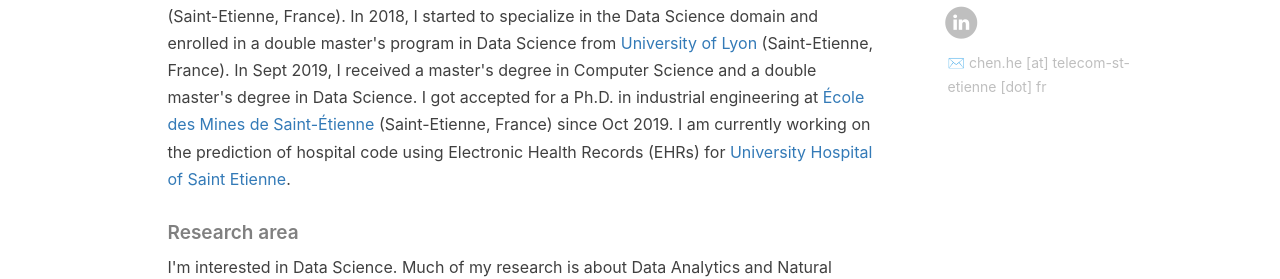
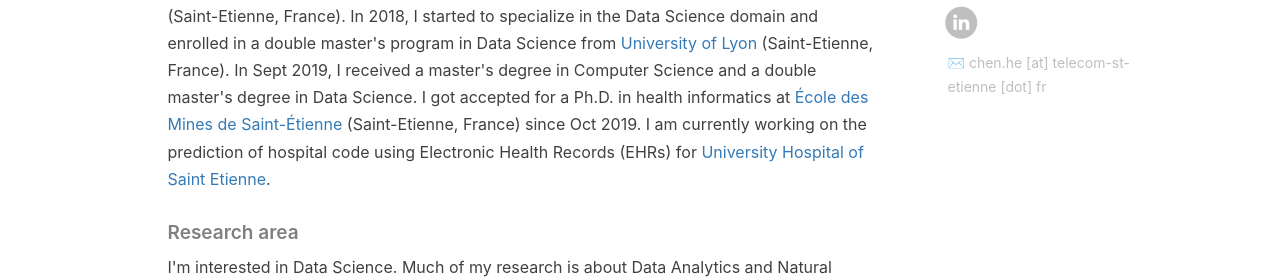
Before and after one commit to he-chen-95/he-chen-95.github.io, a Jekyll site: the page built from about.html, in a window 1280 px wide. Shown: the part 928-1207 px from the top of the page. Built offline with Jekyll 4.4.1, drawn with Linux system fonts in a browser that asks for light colours; nearby versions of some CDN libraries; comment, search, counter and statistics services are not loaded.

Commit message:
Update about.html

```diff
--- a/about.html
+++ b/about.html
@@ -55,7 +55,7 @@
 
     <p>I've been programming since I was a undergraduate student, building some web sites and mobile applications, using machine learning and data mining algorithms to discover knowledge from databases and data warehouses. For all that, however, i prefer to be a problem solver rather than a skilled programmer or a data cruncher.</p>
 
-    <p>After graduating from <a href="https://en.wikipedia.org/wiki/Xidian_University">XIDIAN University</a> (Xi'an, China) in 2016, I received two years of basic training in Computer Science at a French Grande École in engineering: <a href="https://en.wikipedia.org/wiki/T%C3%A9l%C3%A9com_Saint-%C3%89tienne">Télécom Saint-Etienne</a> (Saint-Etienne, France). In 2018, I started to specialize in the Data Science domain and enrolled in a double master's program in Data Science from <a href="https://en.wikipedia.org/wiki/University_of_Lyon">University of Lyon</a> (Saint-Etienne, France). In Sept 2019, I received a master's degree in Computer Science and a double master's degree in Data Science. I got accepted for a Ph.D. in industrial engineering at <a href="https://en.wikipedia.org/wiki/%C3%89cole_nationale_sup%C3%A9rieure_des_mines_de_Saint-%C3%89tienne">École des Mines de Saint-Étienne</a> (Saint-Etienne, France) since Oct 2019. I am currently working on the prediction of hospital code using Electronic Health Records (EHRs) for <a href="https://fr.wikipedia.org/wiki/Centre_hospitalier_universitaire_de_Saint-%C3%89tienne">University Hospital of Saint Etienne</a>.</p>
+    <p>After graduating from <a href="https://en.wikipedia.org/wiki/Xidian_University">XIDIAN University</a> (Xi'an, China) in 2016, I received two years of basic training in Computer Science at a French Grande École in engineering: <a href="https://en.wikipedia.org/wiki/T%C3%A9l%C3%A9com_Saint-%C3%89tienne">Télécom Saint-Etienne</a> (Saint-Etienne, France). In 2018, I started to specialize in the Data Science domain and enrolled in a double master's program in Data Science from <a href="https://en.wikipedia.org/wiki/University_of_Lyon">University of Lyon</a> (Saint-Etienne, France). In Sept 2019, I received a master's degree in Computer Science and a double master's degree in Data Science. I got accepted for a Ph.D. in health informatics at <a href="https://en.wikipedia.org/wiki/%C3%89cole_nationale_sup%C3%A9rieure_des_mines_de_Saint-%C3%89tienne">École des Mines de Saint-Étienne</a> (Saint-Etienne, France) since Oct 2019. I am currently working on the prediction of hospital code using Electronic Health Records (EHRs) for <a href="https://fr.wikipedia.org/wiki/Centre_hospitalier_universitaire_de_Saint-%C3%89tienne">University Hospital of Saint Etienne</a>.</p>
 
     <h5>Research area</h5>
 
```
